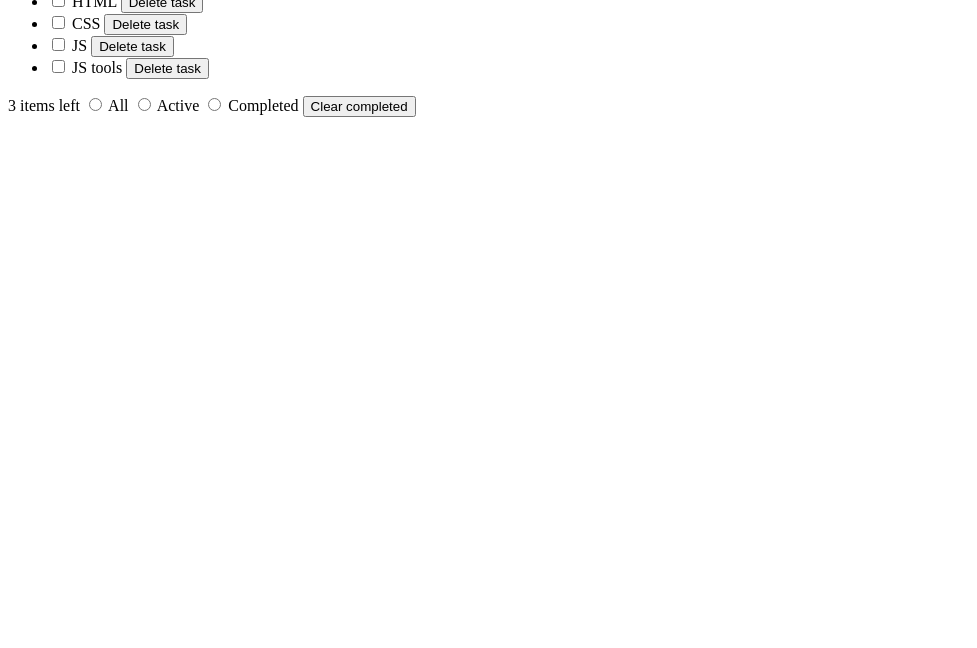
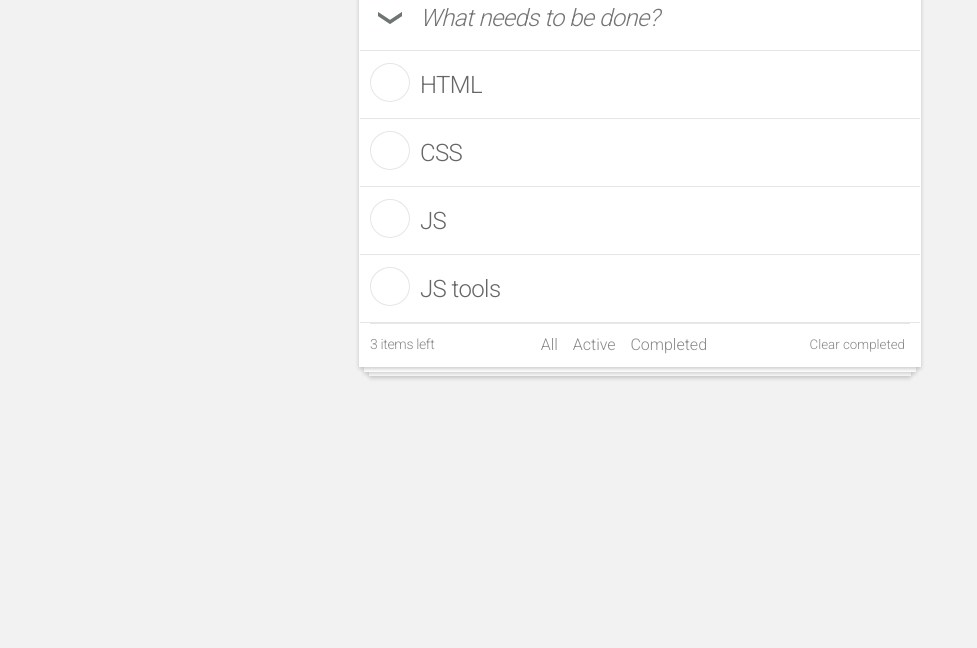
Before and after one commit to ok-technopolis-autumn-2022/Dmitry_Osokin, a plain HTML site: page todolist.html in a window 1280 px wide. Shown: the part 152-800 px from the top of the page, without its empty margins (0-977 px from the left). Drawn offline with Linux system fonts and the light colour scheme.

Commit message:
scss was added

```diff
--- /dev/null
+++ b/sass/components/mixins.scss
@@ -0,0 +1,5 @@
+@mixin font-setting ($size, $weight, $spacing) {
+  font-size: $size;
+  font-weight: $weight;
+  letter-spacing: $spacing;
+}
--- /dev/null
+++ b/sass/components/variables.scss
@@ -0,0 +1,7 @@
+ $font-roboto: "Roboto", sans-serif;
+ $dark-grey: #888888;
+ $light-grey: #f2f2f2;
+ $light-grey-2: #e6e6e6;
+ $grey: #cccccc;
+ $off-white: #fafafa;
+ $green: #60c2b1;
--- /dev/null
+++ b/sass/styles.scss
@@ -0,0 +1,216 @@
+@import url("https://fonts.googleapis.com/css2?family=Roboto:wght@100;300&display=swap");
+@import 'components/variables';
+@import 'components/mixins';
+
+* {
+  margin: 0;
+  padding: 0;
+  box-sizing: border-box;
+  font-family: $font-roboto;
+  color: $dark-grey;
+}
+
+body {
+  display: flex;
+  flex-direction: column;
+  align-items: center;
+  background-color: $light-grey;
+}
+
+.todo-app_header h1 {
+  font-size: 100px;
+  font-weight: 100;
+  letter-spacing: -2.5px;
+  color: $grey;
+}
+
+.todo-app_main {
+  position: relative;
+  max-width: 562px;
+  width: 100%;
+  background-color: #ffffff;
+  display: block;
+  border: 1px solid white;
+  box-shadow: 0px 2px 4px rgba(0, 0, 0, 0.2);
+  overflow: hidden;
+}
+
+.todo-app_search_bar {
+  display: flex;
+  height: 66px;
+  border-bottom: 1px solid #e5e5e5;
+}
+
+.todo-app_search_bar__hide_button {
+  background-image: url("images/select-all.svg");
+  background-repeat: no-repeat;
+  background-position: center;
+  background-color: #ffffff;
+  margin: 21px 15px;
+  padding: 10px 15px;
+  border: 0;
+  font-size: 0;
+  cursor: pointer;
+}
+
+.todo-app_search_bar__input_field {
+	input {
+    height: 100%;
+    width: 100%;
+    margin-right: 0;
+
+    font-style: italic;
+    line-height: 21px;
+    @include font-setting(24px, 300, -0.6px);
+
+    border: 0;
+  }
+
+  input:focus {
+    outline: none;
+  }
+}
+
+.todo-app_tasks {
+  max-height: 296px;
+  overflow-y: auto;
+}
+
+.todo-app_task-item {
+  display: flex;
+  padding: 12px 10px;
+  cursor: pointer;
+  border-bottom: 1px solid $light-grey-2;
+}
+
+.todo-app_task-item:hover {
+  background-color: $off-white;
+}
+
+.task-item_checkbox {
+  appearance: none;
+  align-self: center;
+  width: 40px;
+  height: 39px;
+  border: 1px solid $light-grey-2;
+  border-radius: 50%;
+  background-color: #ffffff;
+}
+
+.task-item_checkbox:focus,
+.task-item_checkbox:hover {
+  border: 1px solid $green;
+}
+
+.task-item_checkbox:checked {
+  background-image: url("images/check.svg");
+  background-repeat: no-repeat;
+  background-position: center;
+  border: 1px solid $green;
+}
+
+.task-item_text {
+  white-space: nowrap;
+  overflow: hidden;
+  text-overflow: ellipsis;
+  font-style: normal;
+  @include font-setting(24px, 300, -0.6px);
+  color: #666666;
+  margin-left: 10px;
+  margin-right: auto;
+  align-self: center;
+}
+
+.task-item_delete {
+  background-image: url("images/delete.svg");
+  background-repeat: no-repeat;
+  background-position: center;
+  background-color: #ffffff;
+  opacity: 0;
+  padding: 15px;
+  border: 0;
+  font-size: 0;
+  cursor: pointer;
+}
+
+.task-item_delete:focus {
+  opacity: inherit;
+}
+
+.todo-app_task-item:hover > .task-item_delete {
+  opacity: inherit;
+  background-color: $off-white;
+}
+
+.todo-app_footer {
+  height: 43px;
+  box-shadow: inset 0px 1px 0px $light-grey-2;
+  margin: 0 10px;
+  display: flex;
+  align-items: center;
+  justify-content: space-between;
+}
+
+.todo-app_footer__items_left {
+  line-height: 21px;
+  @include font-setting(14px, 300, -0.35px);
+  color: $dark-grey;
+}
+
+.todo-app_footer__filter {
+  cursor: pointer;
+  margin-left: 50px;
+}
+
+.radio-filter {
+  width: 65px;
+  margin-right: -80px;
+  opacity: 0;
+  cursor: pointer;
+}
+
+.radio-filter_label {
+  border-radius: 10%;
+  padding: 3px 10px;
+  display: inline-block;
+  border: 1px solid #0000;
+}
+
+.radio-filter:checked + .radio-filter_label {
+  border: 1px solid #ebdfdf;
+}
+
+.radio-filter:focus + .radio-filter_label,
+.radio-filter:hover + .radio-filter_label {
+  border: 1px solid $light-grey-2;
+}
+
+.todo-app_footer__clear_button button {
+  padding: 5px;
+  margin-left: 30px;
+  background-color: #ffffff;
+  border: 0;
+}
+
+.todo-app_footer__clear_button button:hover {
+  cursor: pointer;
+  color: #000000;
+}
+
+.todo-app_box-one {
+  background-color: #ffffff;
+  max-width: 552px;
+  width: 98%;
+  height: 5px;
+  z-index: -1;
+  box-shadow: 0px 2px 4px 0px #00000033;
+}
+
+.todo-app_box-two {
+  background-color: #ffffff;
+  max-width: 542px;
+  width: 96%;
+  height: 4px;
+  z-index: -2;
+  box-shadow: 0px 2px 4px 0px #00000033;
+}
--- a/todolist.html
+++ b/todolist.html
@@ -1,44 +1,43 @@
 <!DOCTYPE html>
 <html lang="en">
-
   <head>
     <title>To Do List</title>
-	<meta charset="utf-8">
+    <meta charset="utf-8" />
+	<link href="css/styles.css" rel="stylesheet">
   </head>
   <body>
+    <header class="todo-app_header">
 
-	<header class="todo-app_header">
-    	<h1>Todos</h1>
+      <h1>todos</h1>
     </header>
 
     <main class="todo-app_main">
       <form id="data">
+        <section class="todo-app_search_bar">
 
-		<section class="todo-app_search_bar">
-			<span class="todo-app_search_bar hide_button" aria-label="View or hide tasks">
-				<button type="button"></button>
-			</span>
-			<span class="todo-app_search_bar input_field" aria-label="Input new tasks">
-				<input
-					type="text"
-					placeholder="What needs to be done?"
+          <button class="todo-app_search_bar__hide_button"
+            aria-label="View or hide tasks"></button>
+
+          <span
+            class="todo-app_search_bar__input_field"
+            aria-label="Input new tasks"
           >
+            <input type="text" placeholder="What needs to be done?" />
           </span>
         </section>
 
-
         <section class="todo-app_tasks">
-			<ul class="todo-app_task-list tasks">
-				<li class="todo-app_task-item task-item">
+          <ul>
+            <li class="todo-app_task-item">
               <div class="task-item_view">
                 <input
                   type="checkbox"
-							class="task-item_status"
+                  class="task-item_checkbox"
                   aria-label="Completed task: HTML"
                 />
+              </div>
               <span class="task-item_text">HTML</span>
               <button class="task-item_delete">Delete task</button>
-					</div>
               <div class="task-item_edit" hidden="hidden">
                 <input
                   type="text"
@@ -49,16 +48,16 @@
               </div>
             </li>
 
-				<li class="todo-app_task-item task-item">
+            <li class="todo-app_task-item">
               <div class="task-item_view">
                 <input
+                  class="task-item_checkbox"
                   type="checkbox"
-							class="task-item_status"
                   aria-label="Completed task: CSS"
                 />
+              </div>
               <span class="task-item_text">CSS</span>
               <button class="task-item_delete">Delete task</button>
-					</div>
               <div class="task-item_edit" hidden="hidden">
                 <input
                   type="text"
@@ -69,16 +68,16 @@
               </div>
             </li>
 
-				<li class="todo-app_task-item task-item">
+            <li class="todo-app_task-item">
               <div class="task-item_view">
                 <input
                   type="checkbox"
-							class="task-item_status"
+                  class="task-item_checkbox"
                   aria-label="Completed task: JS"
                 />
+              </div>
               <span class="task-item_text">JS</span>
               <button class="task-item_delete">Delete task</button>
-					</div>
               <div class="task-item_edit" hidden="hidden">
                 <input
                   type="text"
@@ -89,16 +88,16 @@
               </div>
             </li>
 
-				<li class="todo-app_task-item task-item">
+            <li class="todo-app_task-item">
               <div class="task-item_view">
                 <input
                   type="checkbox"
-							class="task-item_status"
+                  class="task-item_checkbox"
                   aria-label="Completed task: JS tools"
                 />
+              </div>
               <span class="task-item_text">JS tools</span>
               <button class="task-item_delete">Delete task</button>
-					</div>
               <div class="task-item_edit" hidden="hidden">
                 <input
                   type="text"
@@ -112,26 +111,47 @@
         </section>
       </form>
 
-
       <footer class="todo-app_footer">
-		<span class="todo-app_footer items_left" aria-label="Active tasks">
+        <span class="todo-app_footer__items_left" aria-label="Active tasks">
           3 items left
         </span>
 
-		<span class="todo-app_footer filter" aria-label="Filter tasks">
-			<input type="radio" id="all" name = "filter" value="All">
-			<label for="all">All</label>
-			<input type="radio" id="active" name = "filter" value="Active">
-			<label for="active">Active</label>
-			<input type="radio" id="completed" name = "filter" value="Completed">
-			<label for="completed">Completed</label>
+        <span class="todo-app_footer__filter" aria-label="Filter tasks">
+          <input
+            type="radio"
+            class="radio-filter"
+            id="all"
+            name="filter"
+            value="All"
+          />
+          <label for="all" class="radio-filter_label">All</label>
+          <input
+            type="radio"
+            class="radio-filter"
+            id="active"
+            name="filter"
+            value="Active"
+          />
+          <label for="active" class="radio-filter_label">Active</label>
+          <input
+            type="radio"
+            class="radio-filter"
+            id="completed"
+            name="filter"
+            value="Completed"
+          />
+          <label for="completed" class="radio-filter_label">Completed</label>
         </span>
 
-		<span class="todo-app_footer clear_button" aria-label="Clear completed tasks">
+        <span
+          class="todo-app_footer__clear_button"
+          aria-label="Clear completed tasks"
+        >
           <button type="button">Clear completed</button>
         </span>
-
       </footer>
     </main>
+    <div class="todo-app_box-one"></div>
+    <div class="todo-app_box-two"></div>
   </body>
 </html>
```
Also changed, not shown: css/styles.css (added), images/check.svg (added), images/delete.svg (added), images/select-all.svg (added), 2 other files. Lines whose indentation alone changed are shown as unchanged.
